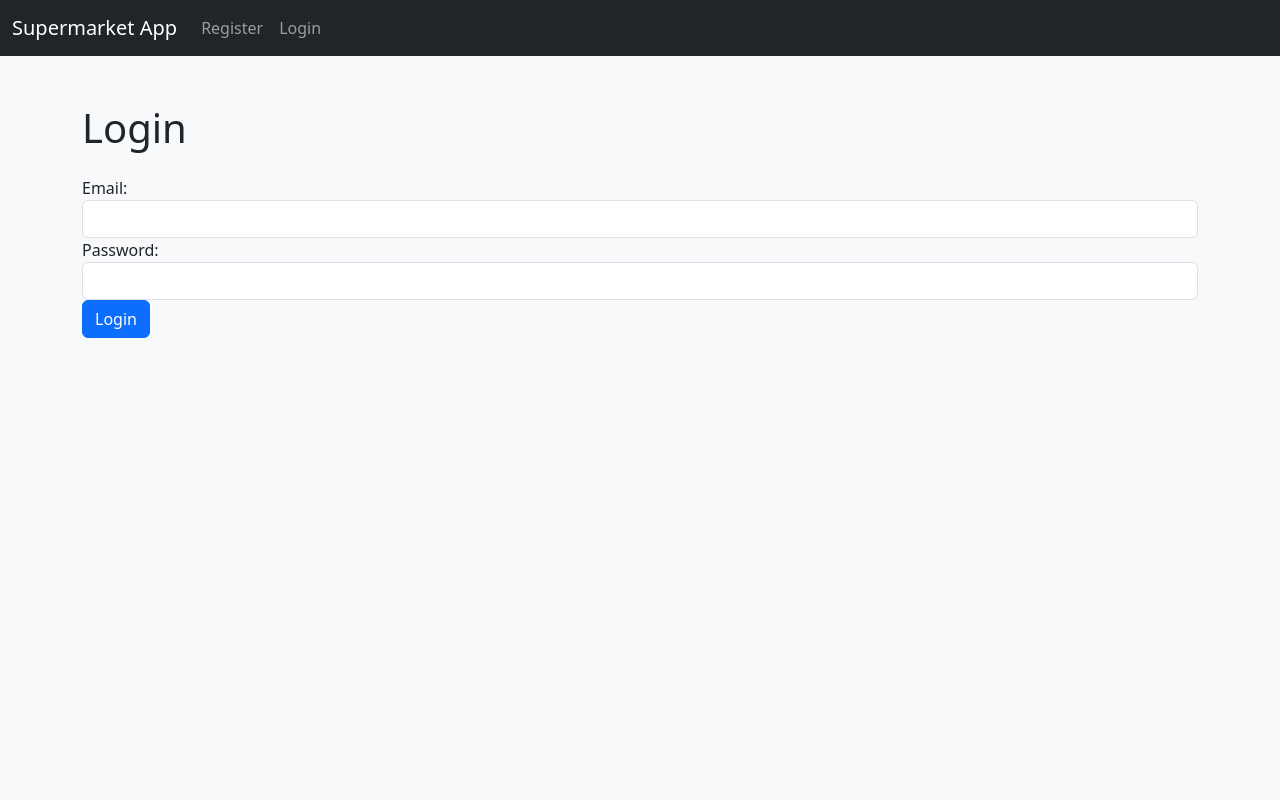
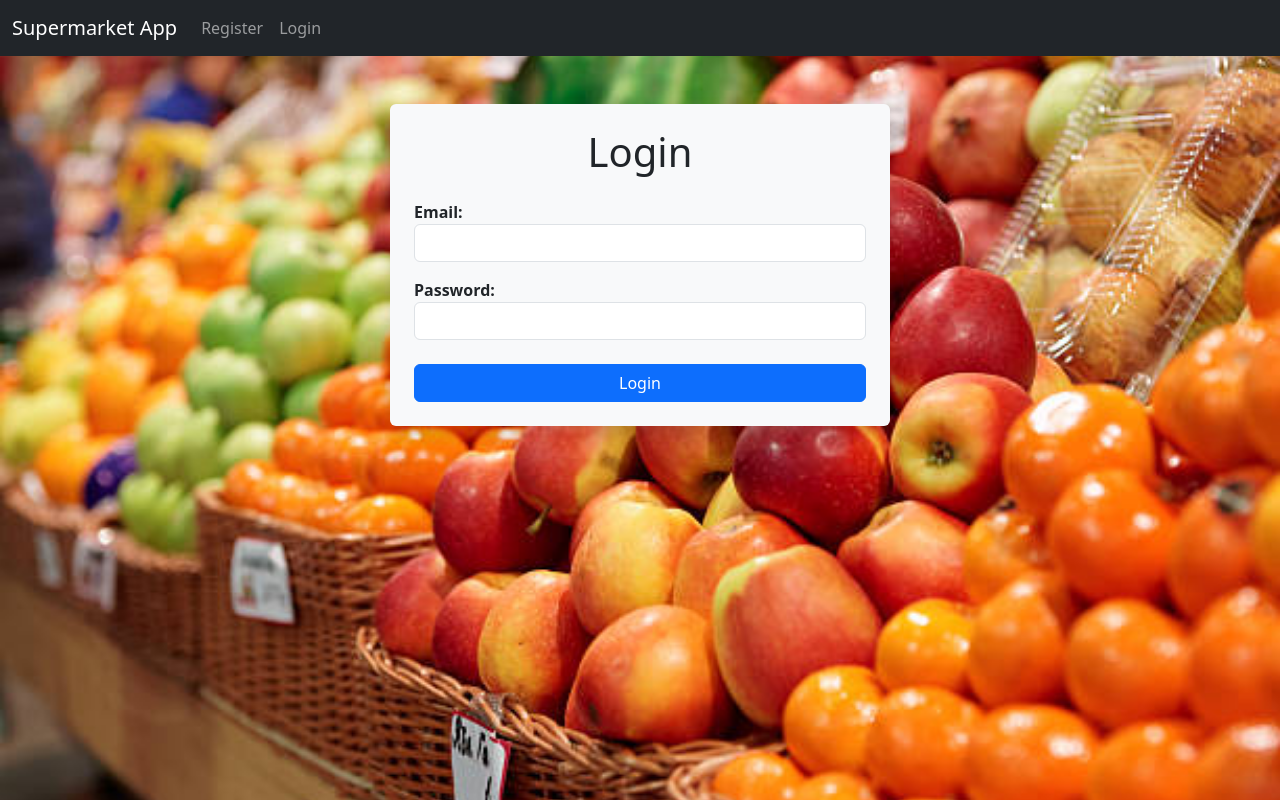
Before and after one commit to jlkwl/CA1-NEW, a Node server app: page /login in a window 1280 px wide. Run offline with Node 20, Linux system fonts and the light colour scheme.

Commit message:
editbackground

```diff
--- a/SupermarketApp/public/css/style.css
+++ b/SupermarketApp/public/css/style.css
@@ -1,5 +1,6 @@
 body {
-    background-color: #f8f9fa;
+    background: url("/images/bg.jpg") no-repeat center center fixed;
+    background-size: cover;
 }
 
 .home-image {
--- a/SupermarketApp/views/login.ejs
+++ b/SupermarketApp/views/login.ejs
@@ -1,32 +1,46 @@
+<!DOCTYPE html>
+<html lang="en">
 <head>
     <meta charset="UTF-8">
     <meta name="viewport" content="width=device-width, initial-scale=1.0">
+    <title>Supermarket App - Login</title>
+
+    <!-- Bootstrap -->
     <link href="https://cdn.jsdelivr.net/npm/bootstrap@5.3.3/dist/css/bootstrap.min.css" rel="stylesheet">
     <script src="https://cdn.jsdelivr.net/npm/bootstrap@5.3.3/dist/js/bootstrap.bundle.min.js"></script>
-    <link rel="stylesheet" href="/css/css/style.css">
-    <title>Supermarket App</title>
+
+    <!-- FIXED CSS PATH -->
+    <link rel="stylesheet" href="/css/style.css">
 </head>
+
 <body>
+
+    <!-- NAVBAR -->
     <nav class="navbar navbar-expand-sm bg-dark navbar-dark">
         <div class="container-fluid">
             <a class="navbar-brand" href="/">Supermarket App</a>
             <button class="navbar-toggler" type="button" data-bs-toggle="collapse" data-bs-target="#collapsibleNavbar">
                 <span class="navbar-toggler-icon"></span>
             </button>
+
             <div class="collapse navbar-collapse" id="collapsibleNavbar">
                 <ul class="navbar-nav">
                     <li class="nav-item">
                         <a class="nav-link" href="/register">Register</a>
                     </li>
                     <li class="nav-item">
-                <a class="nav-link" href="/Login">Login</a>
+                        <a class="nav-link" href="/login">Login</a>
                     </li>
                 </ul>
             </div>
         </div>
     </nav>
-    <div class="container">
-        <h1 class="mt-5">Login</h1>
+
+    <!-- LOGIN FORM -->
+    <div class="container mt-5 p-4 bg-light rounded shadow" style="max-width: 500px;">
+        <h1 class="text-center mb-4">Login</h1>
+
+        <!-- Error Messages -->
         <% if (errors && errors.length > 0) { %>
             <div class="alert alert-danger">
                 <% errors.forEach(function(error) { %>
@@ -34,6 +48,8 @@
                 <% }); %>
             </div>
         <% } %>
+
+        <!-- Success Messages -->
         <% if (messages && messages.length > 0) { %>
             <div class="alert alert-success">
                 <% messages.forEach(function(message) { %>
@@ -41,17 +57,21 @@
                 <% }); %>
             </div>
         <% } %>
-        <form action="/login" method="POST" class="mt-4">
-            <div class="form-group">
-                <label for="email">Email:</label>
+
+        <form action="/login" method="POST" class="mt-3">
+            <div class="form-group mb-3">
+                <label for="email" class="fw-bold">Email:</label>
                 <input type="email" id="email" name="email" class="form-control" required>
             </div>
-            <div class="form-group">
-                <label for="password">Password:</label>
+
+            <div class="form-group mb-4">
+                <label for="password" class="fw-bold">Password:</label>
                 <input type="password" id="password" name="password" class="form-control" required>
             </div>
-            <button type="submit" class="btn btn-primary">Login</button>
+
+            <button type="submit" class="btn btn-primary w-100">Login</button>
         </form>
     </div>
+
 </body>
 </html>
```
Also changed, not shown: SupermarketApp/public/images/bg.jpg (renamed from SupermarketApp/public/ui/register.jpg). Lines whose indentation alone changed are shown as unchanged.
